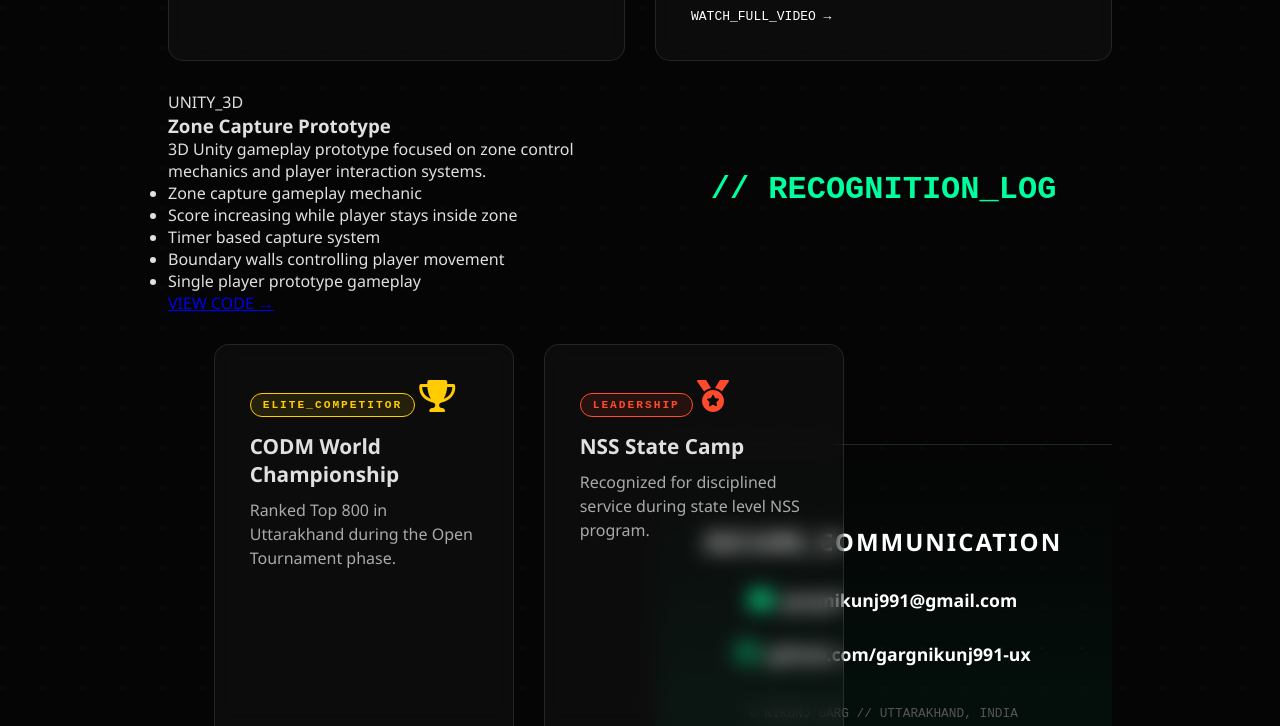
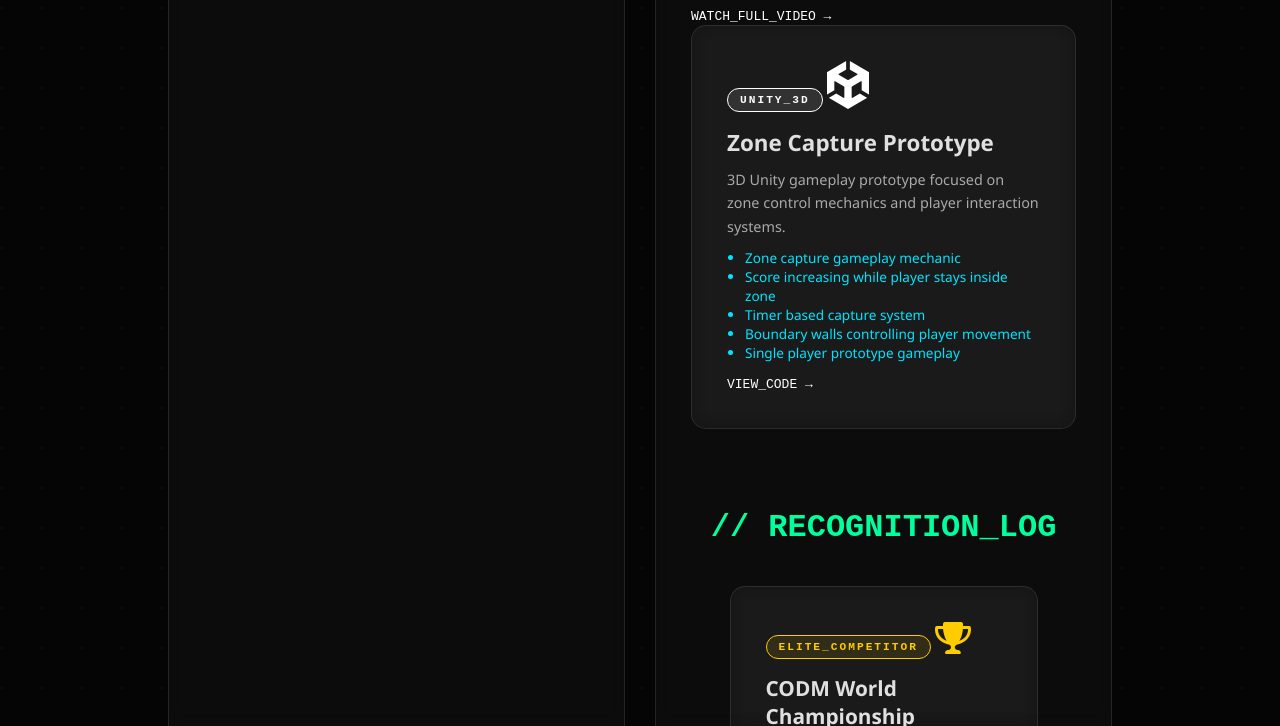
Before and after one commit to gargnikunj991-ux/real, a plain HTML site: page index.html in a window 1280 px wide. Shown: the part 2074-2800 px from the top of the page. Drawn offline with Linux system fonts and the light colour scheme.

Commit message:
Update index.html

```diff
--- a/index.html
+++ b/index.html
@@ -568,19 +568,19 @@
                 WATCH_FULL_VIDEO →
 
             </a>
+<div class="glass-card unity-card">
 
-        </div>
-<div class="project-card">
+<div class="badge badge-unity">UNITY_3D</div>
 
-    <div class="project-tag">UNITY_3D</div>
+<i class="fab fa-unity fa-3x" style="color:white; margin-bottom:15px;"></i>
 
-    <h3>Zone Capture Prototype</h3>
+<h3 style="font-size:1.4rem;">Zone Capture Prototype</h3>
 
-    <p>
+<p style="color:#aaa; font-size:0.9rem; margin-top:10px; line-height:1.6;">
 3D Unity gameplay prototype focused on zone control mechanics and player interaction systems.
 </p>
 
-    <ul>
+<ul style="color:var(--neon-blue); font-size:0.85rem; margin-top:10px; padding-left:18px;">
 <li>Zone capture gameplay mechanic</li>
 <li>Score increasing while player stays inside zone</li>
 <li>Timer based capture system</li>
@@ -588,8 +588,9 @@
 <li>Single player prototype gameplay</li>
 </ul>
 
-    <a href="https://github.com/gargnikunj991-ux/college--clash-demo1.git" target="_blank" class="project-link">
-        VIEW CODE →
+<a href="https://github.com/gargnikunj991-ux/college--clash-demo1.git" target="_blank"
+style="display:inline-block;margin-top:15px;color:white;text-decoration:none;font-family:monospace;">
+VIEW_CODE →
 </a>
 
 </div>
```
Lines whose indentation alone changed are shown as unchanged.
